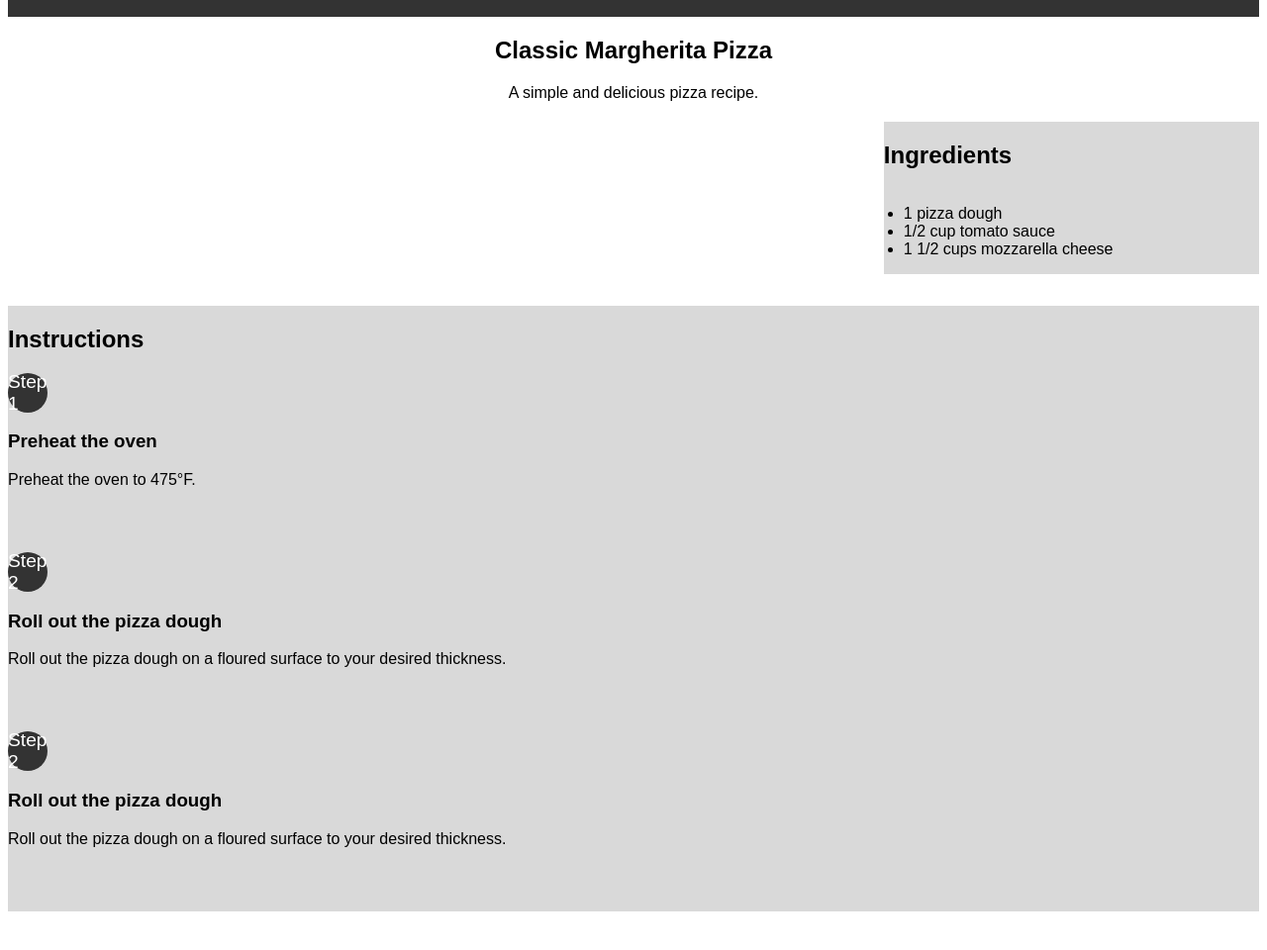
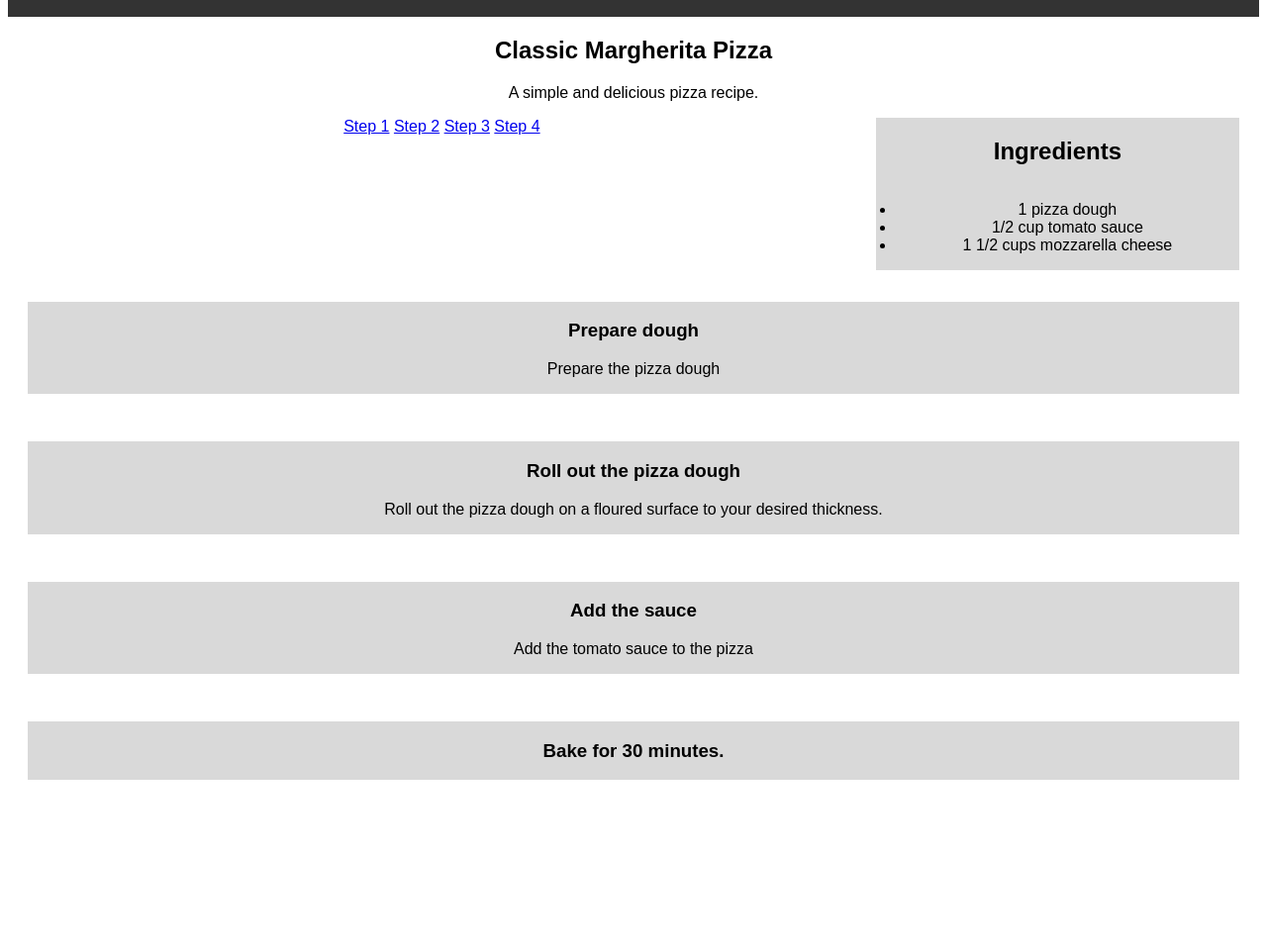
Before and after one commit to Quan987/pixel-recipe, a plain HTML site: page IdeasForProject/pizza .html in a window 1280 px wide. Shown: the part 68-1028 px from the top of the page at 99% size. After the commit the page ends 904 px from the top, so only its background shows below. Drawn offline with Linux system fonts and the light colour scheme.

Commit message:
Update pizza .html

```diff
--- a/IdeasForProject/pizza .html
+++ b/IdeasForProject/pizza .html
@@ -13,7 +13,7 @@
     <section id="recipe-details">
         <h2>Classic Margherita Pizza</h2>
         <p>A simple and delicious pizza recipe.</p>
-    </section>
+
     <section id="ingredients">
         <h2>Ingredients</h2>
         <ul>
@@ -23,38 +23,41 @@
             <!-- Add more ingredients -->
         </ul>
     </section>
-    <section id="steps">
+    <div class="animation"> </div>
+  <div class="cooking-steps">
+    <a href="#step1" class="step-link">Step 1</a>
+    <a href="#step2" class="step-link">Step 2</a>
+    <a href="#step3" class="step-link">Step 3</a>
+    <a href="#step4" class="step-link">Step 4</a>
 
 
-        <h2>Instructions</h2>
-
-
-		<div class="step">
-		<div class="pizza pizza-step-1"></div>
-            <div class="step-number">Step 1</div>
-            <div class="step-content">
-                <h3>Preheat the oven</h3>
-                <p>Preheat the oven to 475°F.</p>
-
+    <div id = "step1" class="step">
+    <div class="pizza pizza-step-1"> </div>
+    	<div class = "recipe-step">
+    <h3>Prepare dough</h3>
+                <p>Prepare the pizza dough</p>
        </div>
     </div>
-        <div class="step">
-		<div class="pizza pizza-step-2"></div>
-            <div class="step-number">Step 2</div>
-            <div class="step-content">
+
+    <div id="step2" class="step">
+    <div class="pizza pizza-step-2"> </div>
+    	<div class="recipe-step">
     <h3>Roll out the pizza dough</h3>
                 <p>Roll out the pizza dough on a floured surface to your desired thickness.</p>
-
          </div>
       </div>
-        <!-- Add more steps -->
-		<div class="step">
-		<div class="pizza pizza-step-3"></div>
-            <div class="step-number">Step 2</div>
-            <div class="step-content">
-                <h3>Roll out the pizza dough</h3>
-                <p>Roll out the pizza dough on a floured surface to your desired thickness.</p>
+    <div id="step3" class="step">
+     <div class="pizza pizza-step-3"> </div>
+     	<div class="recipe-step">
+    <h3>Add the sauce</h3>
+                <p>Add the tomato sauce to the pizza</p>
+         </div>
+    </div>
+    <div id="step4" class="step">
 
+    	<div class="recipe-step">
+        	<h3>Bake for 30 minutes.</h3>
+    	</div>
     </div>
   </div>
   </section>
```
Lines whose indentation alone changed are shown as unchanged.
